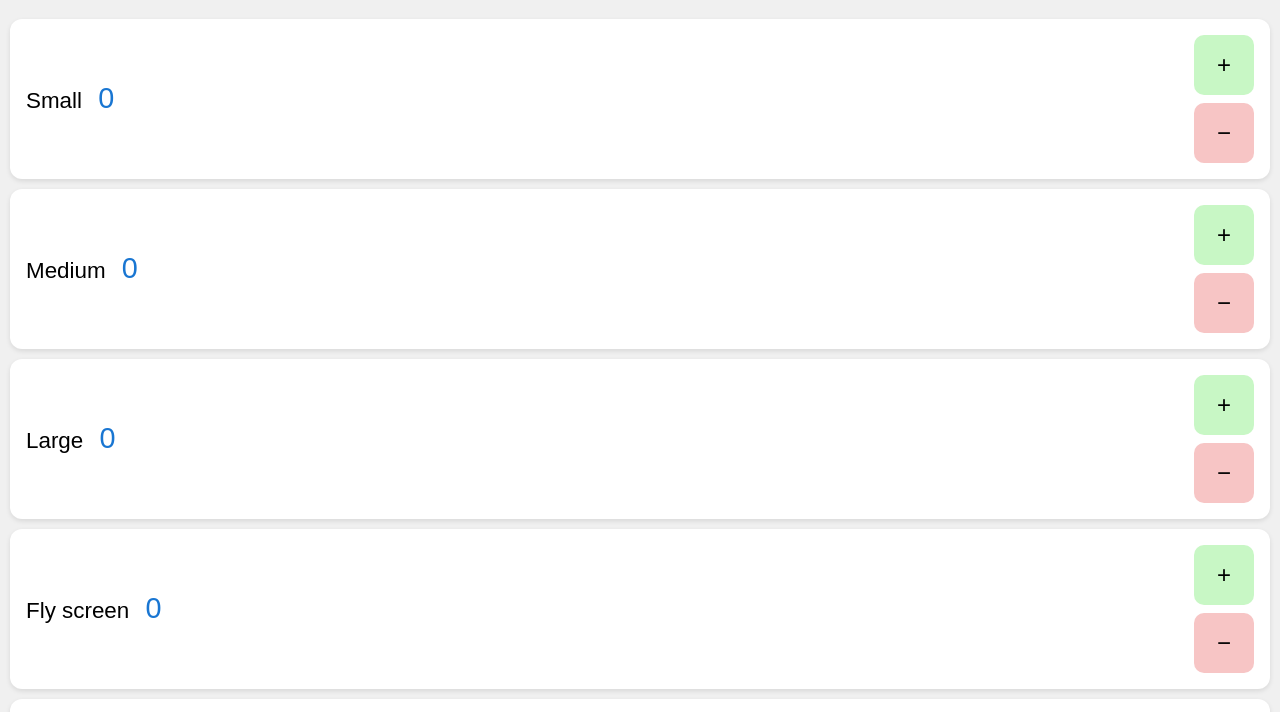
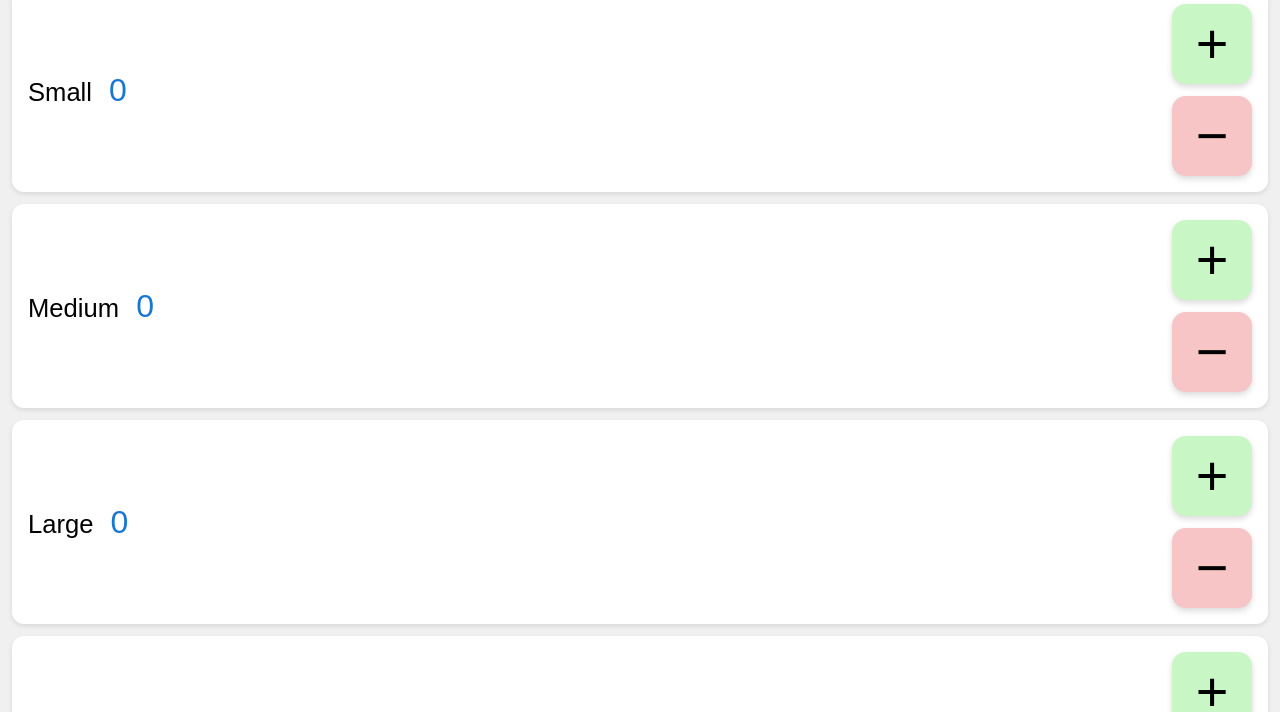
Before and after one commit to Ullralf/Windowcounter, a plain HTML site: page index.html in a window 1280 px wide. Shown: the part 93-805 px from the top of the page. Drawn offline with Linux system fonts and the light colour scheme.

Commit message:
Update index.html

```diff
--- a/index.html
+++ b/index.html
@@ -3,7 +3,7 @@
 <head>
   <meta charset="UTF-8" />
   <meta name="viewport" content="width=device-width, initial-scale=1.0"/>
-  <title>Window Quote Counter</title>
+  <title>Window Quote</title>
   <style>
     body {
       font-family: sans-serif;
@@ -17,6 +17,7 @@
       padding: 16px;
       background: #1976d2;
       color: white;
+      margin: 0;
     }
 
     .item {
@@ -24,19 +25,20 @@
       align-items: center;
       justify-content: space-between;
       background: white;
-      margin: 10px;
+      margin: 12px;
       padding: 16px;
       border-radius: 12px;
       box-shadow: 0 2px 5px rgba(0,0,0,0.1);
     }
 
     .label {
-      font-size: 1.4rem;
+      font-size: 1.6rem;
       flex: 2;
+      user-select: none;
     }
 
     .count {
-      font-size: 1.8rem;
+      font-size: 2rem;
       color: #1976d2;
       margin-left: 10px;
     }
@@ -44,22 +46,30 @@
     .buttons {
       display: flex;
       flex-direction: column;
-      gap: 8px;
+      gap: 12px;
     }
 
     .btn {
       background: #e0e0e0;
       border: none;
-      padding: 16px 20px;
-      font-size: 1.5rem;
-      border-radius: 10px;
-      min-width: 60px;
+      padding: 0;
+      width: 80px;
+      height: 80px;
+      font-size: 3.5rem;
+      border-radius: 14px;
       text-align: center;
       user-select: none;
+      line-height: 1;
+      cursor: pointer;
+      display: flex;
+      justify-content: center;
+      align-items: center;
+      box-shadow: 0 3px 6px rgba(0,0,0,0.15);
+      transition: background-color 0.2s ease;
     }
 
     .btn:active {
-      background: #ccc;
+      background: #bbb;
     }
 
     .btn.add {
```
